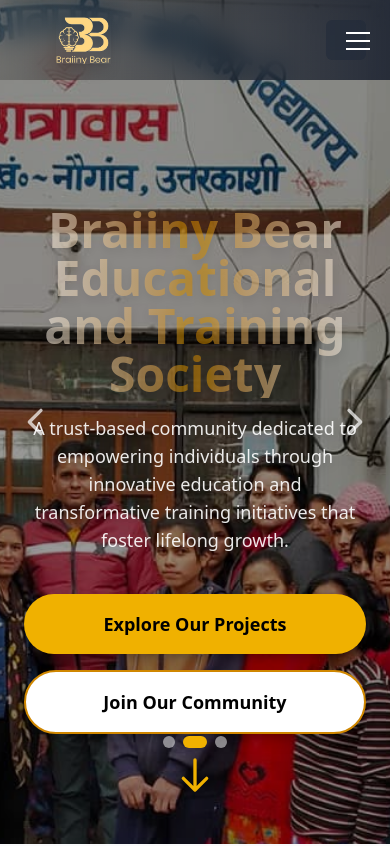
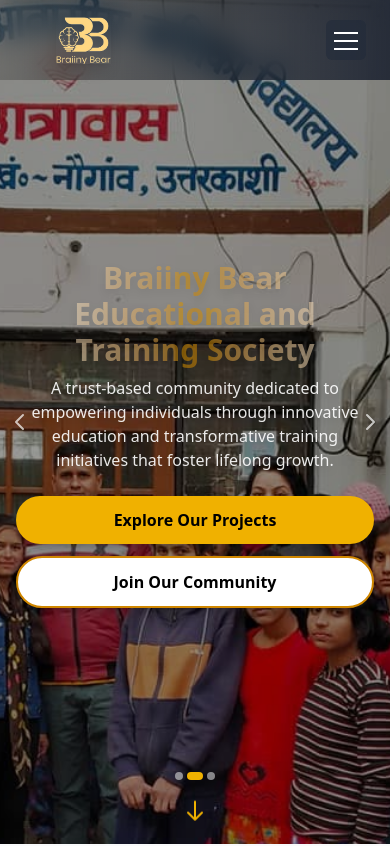
Before and after one commit to sprikshit/braiinybear, a React (Vite) app: page / in a window 390 px wide. Shown: the top 846 px of the page. Built offline with nearby package versions, Linux system fonts and the light colour scheme.

Commit message:
reponsive

```diff
--- a/src/components/Header.tsx
+++ b/src/components/Header.tsx
@@ -75,18 +75,25 @@
   className="md:hidden text-white focus:outline-none bg-gray-800/50 p-2 rounded-md transition-all duration-300 hover:bg-gray-700/70"
   aria-label="Toggle menu"
 >
-          <div className="w-6 h-6 relative">
-            <span className={`absolute h-0.5 w-full bg-white transform transition-all duration-300 ${
+  <div className="w-6 h-6 relative flex items-center justify-center">
+    <span
+      className={`absolute h-0.5 w-full bg-white transform transition-all duration-300 ${
         isMenuOpen ? "rotate-45 top-3" : "rotate-0 top-1"
-            }`}></span>
-            <span className={`absolute h-0.5 bg-white transform transition-all duration-300 ${
+      }`}
+    ></span>
+    <span
+      className={`absolute h-0.5 w-full bg-white transform transition-all duration-300 ${
         isMenuOpen ? "opacity-0 w-0" : "opacity-100 w-full top-3"
-            }`}></span>
-            <span className={`absolute h-0.5 w-full bg-white transform transition-all duration-300 ${
+      }`}
+    ></span>
+    <span
+      className={`absolute h-0.5 w-full bg-white transform transition-all duration-300 ${
         isMenuOpen ? "-rotate-45 top-3" : "rotate-0 top-5"
-            }`}></span>
+      }`}
+    ></span>
   </div>
 </button>
+
 
         {/* Mobile Navigation with improved animation */}
         <div
--- a/src/components/homepage/Hero.tsx
+++ b/src/components/homepage/Hero.tsx
@@ -3,8 +3,8 @@
 
 // Import your images - you'll need to adjust these paths
 import backgroundImage1 from "../../assets/images/IMG-20250319-WA0012.jpg";
-import backgroundImage2 from "../../assets/images/IMG_4001.JPG"; // Add your image path
-import backgroundImage3 from "../../assets/images/IMG_4003.JPG"; // Add your image path
+import backgroundImage2 from "../../assets/images/IMG_4001.JPG";
+import backgroundImage3 from "../../assets/images/IMG_4003.JPG";
 
 const Hero = () => {
   const images = [backgroundImage1, backgroundImage2, backgroundImage3];
@@ -29,7 +29,7 @@
   };
 
   return (
-    <section className="relative h-screen flex items-center justify-center overflow-hidden mb-4 bg-black">
+    <section className="relative min-h-[500px] h-screen w-full flex items-center justify-center overflow-hidden mb-4 bg-black">
       {/* Background Image Slider */}
       {images.map((image, index) => (
         <div
@@ -45,60 +45,63 @@
 
       {/* Slider Navigation Arrows */}
       <button
-        className="absolute left-4 z-20 text-white/70 hover:text-white transition-colors"
+        className="absolute left-2 sm:left-4 z-20 text-white/70 hover:text-white transition-colors"
         onClick={goToPrevSlide}
+        aria-label="Previous slide"
       >
-        <svg className="w-10 h-10" fill="none" stroke="currentColor" viewBox="0 0 24 24">
+        <svg className="w-6 h-6 sm:w-8 sm:h-8 md:w-10 md:h-10" fill="none" stroke="currentColor" viewBox="0 0 24 24">
           <path strokeLinecap="round" strokeLinejoin="round" strokeWidth="2" d="M15 19l-7-7 7-7"></path>
         </svg>
       </button>
 
       <button
-        className="absolute right-4 z-20 text-white/70 hover:text-white transition-colors"
+        className="absolute right-2 sm:right-4 z-20 text-white/70 hover:text-white transition-colors"
         onClick={goToNextSlide}
+        aria-label="Next slide"
       >
-        <svg className="w-10 h-10" fill="none" stroke="currentColor" viewBox="0 0 24 24">
+        <svg className="w-6 h-6 sm:w-8 sm:h-8 md:w-10 md:h-10" fill="none" stroke="currentColor" viewBox="0 0 24 24">
           <path strokeLinecap="round" strokeLinejoin="round" strokeWidth="2" d="M9 5l7 7-7 7"></path>
         </svg>
       </button>
 
       {/* Slider Indicator Dots */}
-      <div className="absolute bottom-24 left-1/2 transform -translate-x-1/2 flex space-x-2 z-20">
+      <div className="absolute bottom-16 sm:bottom-20 md:bottom-24 left-1/2 transform -translate-x-1/2 flex space-x-1 sm:space-x-2 z-20">
         {images.map((_, index) => (
           <button
             key={index}
-            className={`w-3 h-3 rounded-full transition-all duration-300 ${
-              index === currentImageIndex ? "bg-yellow-500 w-6" : "bg-white/50"
+            className={`h-2 sm:h-3 rounded-full transition-all duration-300 ${
+              index === currentImageIndex ? "bg-yellow-500 w-4 sm:w-6" : "bg-white/50 w-2 sm:w-3"
             }`}
             onClick={() => setCurrentImageIndex(index)}
+            aria-label={`Go to slide ${index + 1}`}
           />
         ))}
       </div>
 
       {/* Content */}
-      <div className="relative z-10 text-center px-6 max-w-4xl mx-auto text-white drop-shadow-lg mt-24">
+      <div className="relative z-10 text-center px-4 sm:px-6 max-w-4xl mx-auto text-white drop-shadow-lg mt-6 sm:mt-12 md:mt-16 lg:mt-24">
         {/* Title with Gradient Effect */}
-        <h1 className="text-5xl md:text-7xl font-bold mb-4 bg-gradient-to-r from-white via-yellow-600 to-white text-transparent bg-clip-text animate-pulse">
+        <h1 className="text-3xl sm:text-4xl md:text-5xl lg:text-7xl font-bold mb-2 sm:mb-4 bg-gradient-to-r from-white via-yellow-600 to-white text-transparent bg-clip-text animate-pulse">
           Braiiny Bear Educational and Training Society
         </h1>
 
         {/* Description */}
-        <p className="text-lg md:text-xl max-w-2xl mx-auto mb-10 text-white/90">
+        <p className="text-base sm:text-lg md:text-xl max-w-2xl mx-auto mb-6 sm:mb-8 md:mb-10 text-white/90">
           A trust-based community dedicated to empowering individuals through innovative education
           and transformative training initiatives that foster lifelong growth.
         </p>
 
         {/* CTA Buttons */}
-        <div className="flex flex-col md:flex-row justify-center space-y-4 md:space-y-0 md:space-x-6">
+        <div className="flex flex-col sm:flex-row justify-center space-y-3 sm:space-y-0 sm:space-x-4 md:space-x-6">
           <Link
             to="/our-work"
-            className="bg-yellow-500 text-black px-8 py-4 rounded-full text-lg font-semibold hover:bg-yellow-700 transition-all duration-300 transform hover:scale-105 shadow-xl"
+            className="bg-yellow-500 text-black px-6 py-3 sm:px-7 sm:py-3 md:px-8 md:py-4 rounded-full text-base sm:text-lg font-semibold hover:bg-yellow-700 transition-all duration-300 transform hover:scale-105 shadow-xl"
           >
             Explore Our Projects
           </Link>
           <Link
             to="/contact"
-            className="bg-white text-black px-8 py-4 rounded-full text-lg font-semibold hover:bg-yellow-600 hover:text-white transition-all duration-300 transform hover:scale-105 shadow-lg border-2 border-yellow-600"
+            className="bg-white text-black px-6 py-3 sm:px-7 sm:py-3 md:px-8 md:py-4 rounded-full text-base sm:text-lg font-semibold hover:bg-yellow-600 hover:text-white transition-all duration-300 transform hover:scale-105 shadow-lg border-2 border-yellow-600"
           >
             Join Our Community
           </Link>
@@ -106,8 +109,8 @@
       </div>
 
       {/* Scroll Indicator */}
-      <div className="absolute bottom-10 left-1/2 transform -translate-x-1/2 animate-bounce">
-        <svg className="w-10 h-10 text-yellow-500" fill="none" stroke="currentColor" viewBox="0 0 24 24">
+      <div className="absolute bottom-4 sm:bottom-6 md:bottom-10 left-1/2 transform -translate-x-1/2 animate-bounce">
+        <svg className="w-6 h-6 sm:w-8 sm:h-8 md:w-10 md:h-10 text-yellow-500" fill="none" stroke="currentColor" viewBox="0 0 24 24">
           <path strokeLinecap="round" strokeLinejoin="round" strokeWidth="2" d="M19 14l-7 7m0 0l-7-7m7 7V3"></path>
         </svg>
       </div>
--- a/src/pages/ContactUs.tsx
+++ b/src/pages/ContactUs.tsx
@@ -44,7 +44,7 @@
                   </div>
                   <div>
                     <h3 className="font-medium text-gray-900">Address</h3>
-                    <p className="text-gray-600 mt-1">123 Creative St, Design District, City, 10001</p>
+                    <p className="text-gray-600 mt-1">15, New Cantonment Road, Dehradun</p>
                   </div>
                 </div>
 
@@ -54,7 +54,7 @@
                   </div>
                   <div>
                     <h3 className="font-medium text-gray-900">Phone</h3>
-                    <p className="text-gray-600 mt-1">+1 (555) 123-4567</p>
+                    <p className="text-gray-600 mt-1">+91 9520770813</p>
                   </div>
                 </div>
 
@@ -64,7 +64,7 @@
                   </div>
                   <div>
                     <h3 className="font-medium text-gray-900">Email</h3>
-                    <p className="text-gray-600 mt-1">info@yourcompany.com</p>
+                    <p className="text-gray-600 mt-1">braiinybear@gmail.com</p>
                   </div>
                 </div>
 
--- a/src/pages/Home.tsx
+++ b/src/pages/Home.tsx
@@ -106,6 +106,7 @@
       description: "Nurturing mind, body, and soul for balanced development.",
     },
   ];
+
   const impactData = [
     {
       title: "Children",
@@ -132,6 +133,7 @@
       underlineColor: "bg-[#4CC5F1]",
     },
   ];
+
   return (
     <div className="bg-gray-50">
       {/* Hero Section */}
```
Lines whose indentation alone changed are shown as unchanged.
